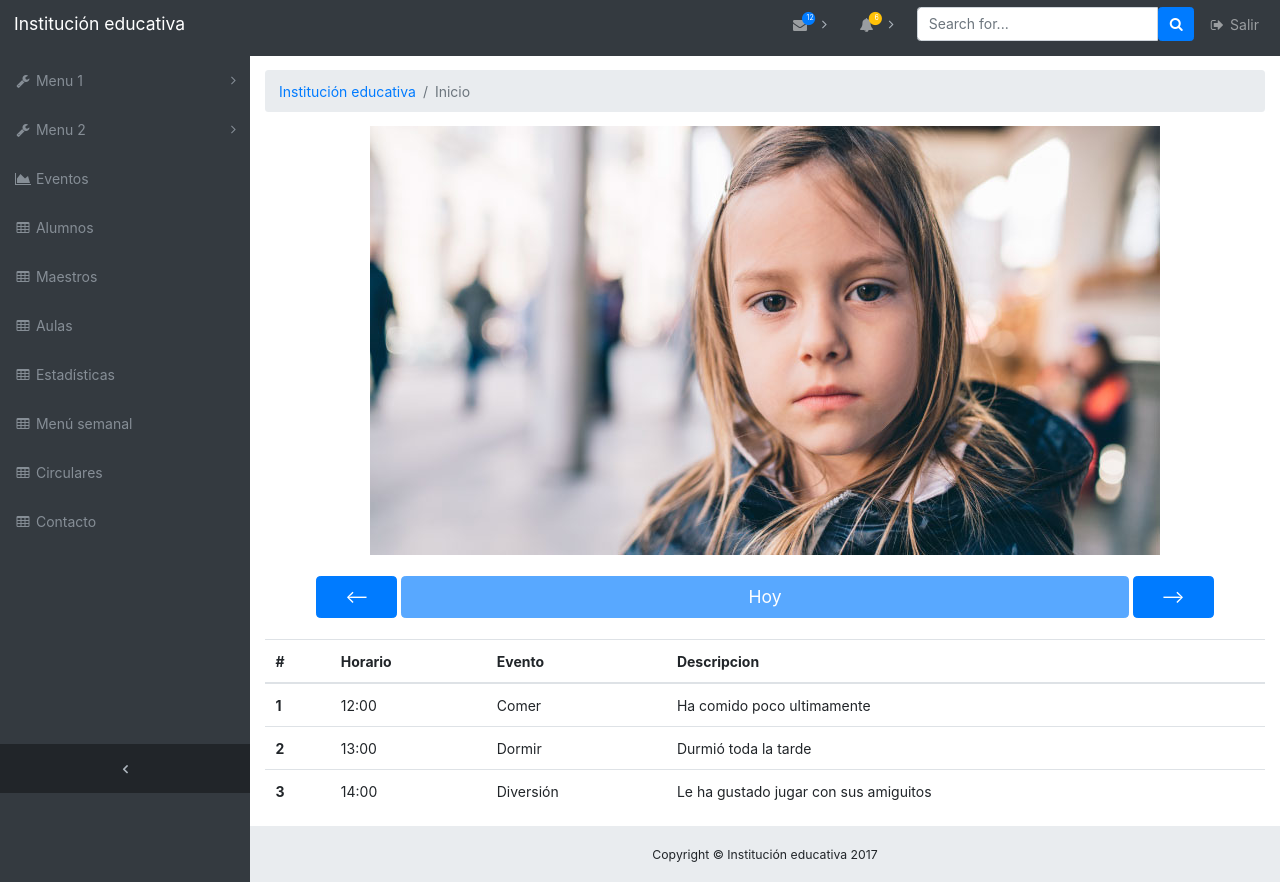
After one commit to faq1988/institucion_educativa, a CodeIgniter app: page /institucion_educativa/Welcome/eventos in a window 1280 px wide. The commit adds this page. Run offline with CodeIgniter, Linux system fonts and the light colour scheme; the visitor is signed in with stand-in values (Sample User, id 1); some libraries are stand-ins or nearby versions.

Commit message:
Pantalla para visualizar eventos de alumno

```diff
--- a/application/controllers/Welcome.php
+++ b/application/controllers/Welcome.php
@@ -20,6 +20,18 @@ class Welcome extends CI_Controller {
   }
 
 
+  public function eventos()
+  {
+  	if (!$this->session->userdata('username'))
+    {
+      redirect('login');
+    }
+
+    $this -> load -> view('menu');
+    $this -> load -> view('header');
+	$this -> load -> view('eventos');
+  }
+
 
 
 	public function key()
--- /dev/null
+++ b/application/views/eventos.php
@@ -0,0 +1,131 @@
+
+
+
+    <div class="content-wrapper">
+
+      <div class="container-fluid">
+
+        <!-- Breadcrumbs -->
+        <ol class="breadcrumb">
+          <li class="breadcrumb-item">
+            <a href="#">Institución educativa</a>
+          </li>
+          <li class="breadcrumb-item active">Inicio</li>
+        </ol>
+
+
+
+    <!--center>
+     <img src="<?=base_url()?>img/image.jpg" class="img-rounded" alt="Cinque Terre" width="304" height="236">
+</center-->
+
+<center>
+<div id="carouselExampleSlidesOnly" class="carousel slide" data-ride="carousel">
+  <div class="carousel-inner" role="listbox">
+    <div class="carousel-item active">
+      <img class="d-block img-fluid" src="<?=base_url()?>img/image.jpg" alt="First slide">
+    </div>
+
+  </div>
+</div>
+
+
+
+
+
+
+</br>
+
+<div class="container">
+<button type="button" class="btn btn-primary btn-lg col-1"><--</button>
+<button type="button" class="btn btn-primary btn-lg col-9" disabled>Hoy</button>
+<button type="button" class="btn btn-primary btn-lg col-1">--></button>
+</div>
+
+</br>
+
+
+<table class="table">
+  <thead class="thead-default">
+    <tr>
+      <th>#</th>
+      <th>Horario</th>
+      <th>Evento</th>
+      <th>Descripcion</th>
+    </tr>
+  </thead>
+  <tbody>
+    <tr>
+      <th scope="row">1</th>
+      <td>12:00</td>
+      <td>Comer</td>
+      <td>Ha comido poco ultimamente</td>
+    </tr>
+    <tr>
+      <th scope="row">2</th>
+      <td>13:00</td>
+      <td>Dormir</td>
+      <td>Durmió toda la tarde</td>
+    </tr>
+    <tr>
+      <th scope="row">3</th>
+      <td>14:00</td>
+      <td>Diversión</td>
+      <td>Le ha gustado jugar con sus amiguitos</td>
+    </tr>
+  </tbody>
+</table>
+
+
+</center>
+
+
+
+
+      </div>
+      <!-- /.container-fluid -->
+
+    </div>
+    <!-- /.content-wrapper -->
+
+  <?php include 'footer.php';?>
+
+    <!-- Scroll to Top Button -->
+    <a class="scroll-to-top rounded" href="#page-top">
+      <i class="fa fa-angle-up"></i>
+    </a>
+
+    <!-- Logout Modal -->
+    <div class="modal fade" id="exampleModal" tabindex="-1" role="dialog" aria-labelledby="exampleModalLabel" aria-hidden="true">
+      <div class="modal-dialog" role="document">
+        <div class="modal-content">
+          <div class="modal-header">
+            <h5 class="modal-title" id="exampleModalLabel">Ready to Leave?</h5>
+            <button type="button" class="close" data-dismiss="modal" aria-label="Close">
+              <span aria-hidden="true">&times;</span>
+            </button>
+          </div>
+          <div class="modal-body">
+            Select "Logout" below if you are ready to end your current session.
+          </div>
+          <div class="modal-footer">
+            <button type="button" class="btn btn-secondary" data-dismiss="modal">Cancel</button>
+            <a class="btn btn-primary" href="login.html">Logout</a>
+          </div>
+        </div>
+      </div>
+    </div>
+
+    <!-- Bootstrap core JavaScript -->
+    <script src="<?=base_url()?>bootstraptemplate/vendor/jquery/jquery.min.js"></script>
+    <script src="<?=base_url()?>bootstraptemplate/vendor/popper/popper.min.js"></script>
+    <script src="<?=base_url()?>bootstraptemplate/vendor/bootstrap/js/bootstrap.min.js"></script>
+
+    <!-- Custom scripts for this template -->
+    <script src="<?=base_url()?>bootstraptemplate/js/sb-admin.min.js"></script>
+
+
+
+  </body>
+
+</html>
--- a/application/views/menu.php
+++ b/application/views/menu.php
@@ -26,6 +26,8 @@
 
     <!-- Custom styles for this template -->
     <link href="<?=base_url()?>bootstraptemplate/css/sb-admin.css" rel="stylesheet">
+
+    <link href="<?=base_url()?>bootstraptemplate/css/jumbotron.css" rel="stylesheet">
 
 
 
@@ -75,17 +77,59 @@
           </li>
 
           <li class="nav-item" data-toggle="tooltip" data-placement="right" title="Charts">
-            <a class="nav-link" href="#">
+            <a class="nav-link" href="<?=base_url()?>Welcome/eventos">
               <i class="fa fa-fw fa-area-chart"></i>
               <span class="nav-link-text">
-                Menu 3</span>
+                Eventos</span>
             </a>
           </li>
           <li class="nav-item" data-toggle="tooltip" data-placement="right" title="Tables">
             <a class="nav-link" href="#">
               <i class="fa fa-fw fa-table"></i>
               <span class="nav-link-text">
-                Menu 4</span>
+                Alumnos</span>
+            </a>
+          </li>
+          <li class="nav-item" data-toggle="tooltip" data-placement="right" title="Tables">
+            <a class="nav-link" href="#">
+              <i class="fa fa-fw fa-table"></i>
+              <span class="nav-link-text">
+                Maestros</span>
+            </a>
+          </li>
+          <li class="nav-item" data-toggle="tooltip" data-placement="right" title="Tables">
+            <a class="nav-link" href="#">
+              <i class="fa fa-fw fa-table"></i>
+              <span class="nav-link-text">
+                Aulas</span>
+            </a>
+          </li>
+          <li class="nav-item" data-toggle="tooltip" data-placement="right" title="Tables">
+            <a class="nav-link" href="#">
+              <i class="fa fa-fw fa-table"></i>
+              <span class="nav-link-text">
+                Estadísticas</span>
+            </a>
+          </li>
+          <li class="nav-item" data-toggle="tooltip" data-placement="right" title="Tables">
+            <a class="nav-link" href="#">
+              <i class="fa fa-fw fa-table"></i>
+              <span class="nav-link-text">
+                Menú semanal</span>
+            </a>
+          </li>
+          <li class="nav-item" data-toggle="tooltip" data-placement="right" title="Tables">
+            <a class="nav-link" href="#">
+              <i class="fa fa-fw fa-table"></i>
+              <span class="nav-link-text">
+                Circulares</span>
+            </a>
+          </li>
+          <li class="nav-item" data-toggle="tooltip" data-placement="right" title="Tables">
+            <a class="nav-link" href="#">
+              <i class="fa fa-fw fa-table"></i>
+              <span class="nav-link-text">
+                Contacto</span>
             </a>
           </li>
 
```
Also changed, not shown: img/image.jpg (added).
